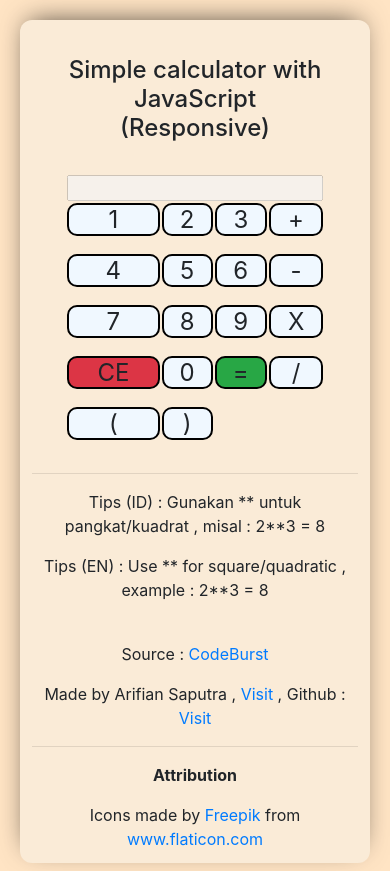
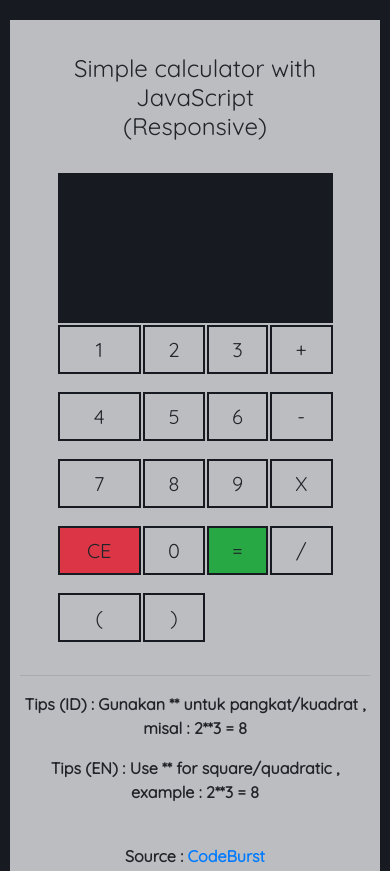
Before and after one commit to arifian853/simple-calculator-JS, a plain HTML site: page index.html in a window 390 px wide. Shown: the top 871 px of the page. Drawn offline with nearby package versions, Linux system fonts and the light colour scheme.

Commit message:
Update styles.css

```diff
--- a/css/styles.css
+++ b/css/styles.css
@@ -1,24 +1,74 @@
+:root {
+    --raisin_black : #171A21;
+    --silver_sand : #BCBDC0;
+}
 body {
     padding: 0;
     margin:0;
-    background-color: bisque;
+    background-color: var(--raisin_black);
+    font-family: 'Quicksand', sans-serif;
+    font-weight: 1000;
 }
 
 .calculator-frame {
-    padding: 12px;
-    background-color: antiquewhite;
-    margin-left: 20px;
-    margin-right: 20px;
+    padding: 10px;
+    background-color: var(--silver_sand);
+    margin-left: 350px;
+    margin-right: 350px;
     margin-top: 20px;
     margin-bottom: 20px;
-    box-shadow: -1px -7px 28px -10px rgba(0,0,0,0.75);
-    border-radius: 12px;
-
 }
 
 p.input {
-    border: 2px solid black;
-    border-radius: 10px;
-    background-color: aliceblue;
-    font-size: x-large;
+    border: 2px solid var(--raisin_black);
+    background-color: var(--silver_sand);
+    font-size: 25;
+    padding: 30px;
 }
+
+.display {
+    width: 450px;
+    height: 200px;
+    text-align: center;
+    border: 2px double var(--raisin_black) ;
+    background-color: var(--raisin_black);
+    color: var(--silver_sand);
+    font-size: 30;
+}
+
+/*MOBILE*/
+@media screen and (max-width: 768px) {
+    body, html {
+        scroll-behavior: smooth;
+        scroll-snap-type: none;
+        margin: 0px;
+        padding: 0px;
+        overflow-x: hidden;
+    }
+
+    .calculator-frame {
+        padding: 10px;
+        background-color: var(--silver_sand);
+        margin-left: 10px;
+        margin-right: 10px;
+        margin-top: 20px;
+        margin-bottom: 20px;
+    }
+
+    .display {
+        width: 275px;
+        height: 150px;
+        text-align: end;
+        border: 2px double var(--raisin_black) ;
+        background-color: var(--raisin_black);
+        color: var(--silver_sand);
+        font-size: 60;
+    }
+
+    p.input {
+        border: 2px solid var(--raisin_black);
+        background-color: var(--silver_sand);
+        font-size: 20;
+        padding: 10px;
+    }
+}
```
